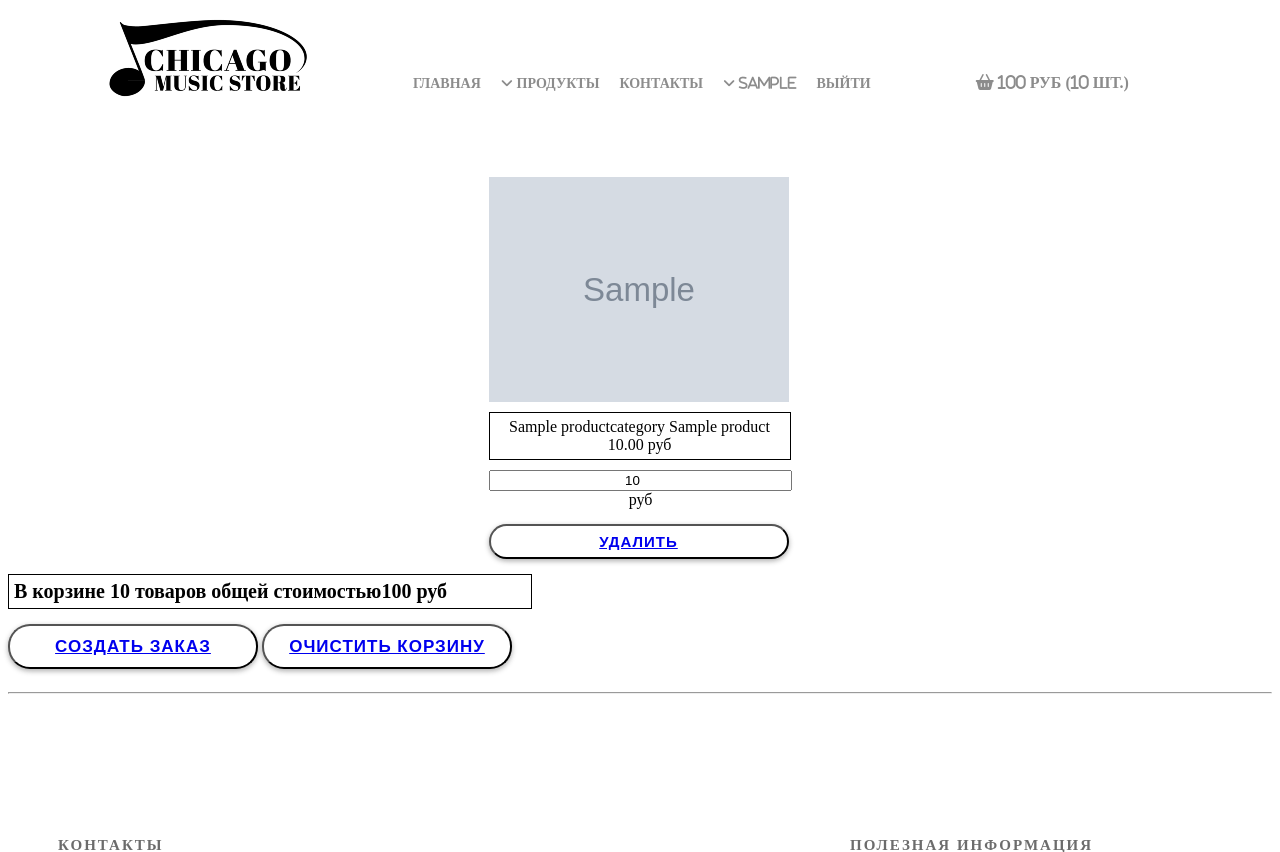
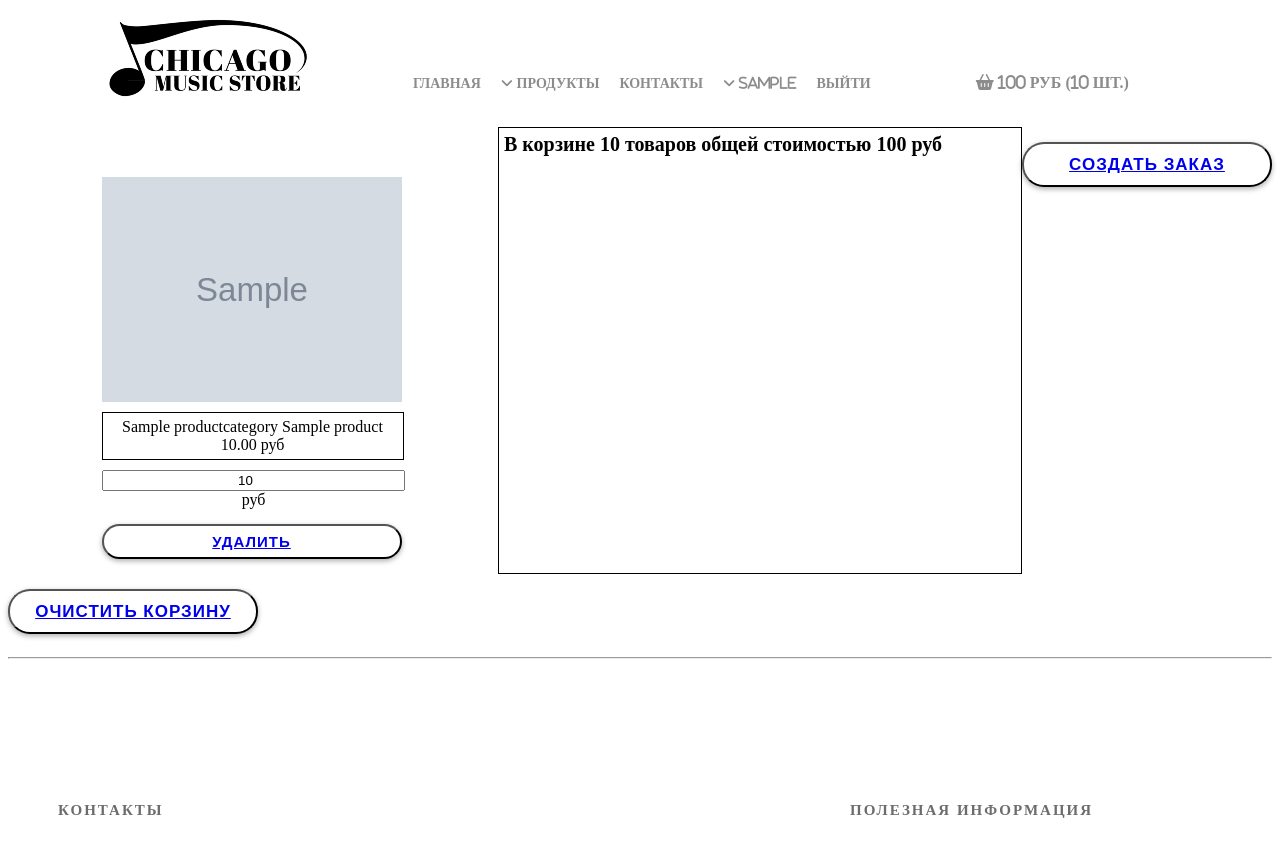
Before and after one commit to nastjasokolovaa/musicshop-project, a Django app: page /basket/ in a window 1280 px wide. Shown: the top 852 px of the page. Run offline with Django 3.2, Linux system fonts and the light colour scheme; a user stored in the database is signed in; tables that the repository leaves empty hold one stand-in row (values such as "Sample post"); grey boxes marked "Sample" are stand-in pictures; some libraries are stand-ins or nearby versions.

Commit message:
commit all

```diff
--- a/basketapp/templates/basket.html
+++ b/basketapp/templates/basket.html
@@ -15,9 +15,9 @@
             <div class="row">
                 <div class="basket_list">
                     {% include 'includes/inc_basket_list.html' %}
-                </div>
+
                     {% if basket %}
-                    <div class="basket_summary basket_list">
+                        <div class="basket_summary">
                             <span id="basket_quantity">В корзине {{ basket.0.total_quantity }} товаров общей стоимостью</span>
                             <span id="basket_cost">{{ basket.0.total_cost|floatformat:0 }} руб</span>
                         </div>
@@ -36,5 +36,6 @@
                     {% endif %}
                 </div>
             </div>
+        </div>
     {% endif %}
 {% endblock %}
```
Lines whose indentation alone changed are shown as unchanged.
